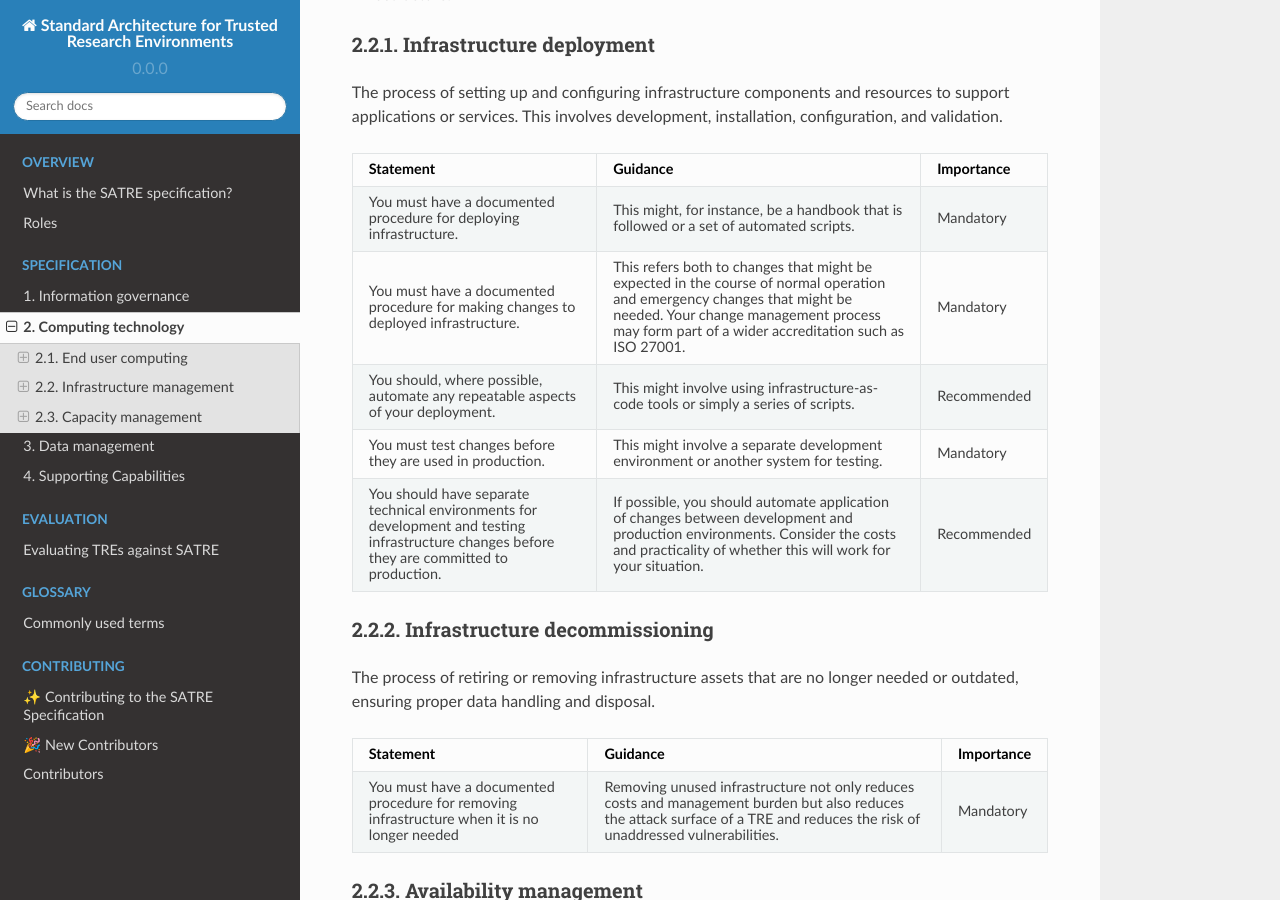
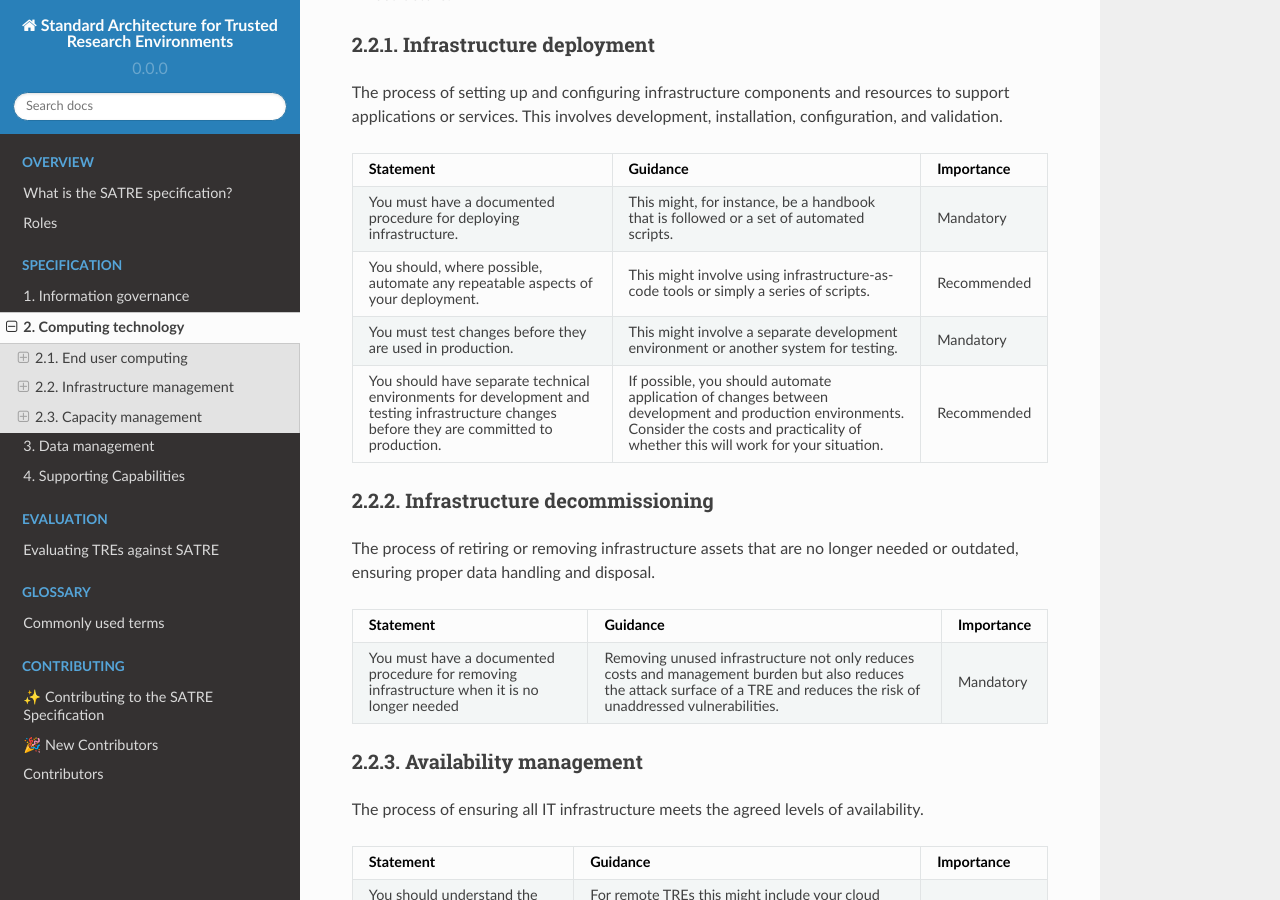
Before and after one commit to sa-tre/satre-specification, a Sphinx documentation site: the page built from docs/source/pillars/computing_technology.md, in a window 1280 px wide and 900 px high, scrolled down 3317 px. Built offline with Sphinx 7.4.7 and the Read the Docs theme 2.0.0, drawn with Linux system fonts in a browser that asks for light colours.

Commit message:
:coffin: 'You must have a documented procedure for making changes to deployed infrastructure.'

```diff
--- a/docs/source/pillars/computing_technology.md
+++ b/docs/source/pillars/computing_technology.md
@@ -160,10 +160,6 @@ This involves development, installation, configuration, and validation.
   - Importance
 * - You must have a documented procedure for deploying infrastructure.
   - This might, for instance, be a handbook that is followed or a set of automated scripts.
-  - Mandatory
-* - You must have a documented procedure for making changes to deployed infrastructure.
-  - This refers both to changes that might be expected in the course of normal operation and emergency changes that might be needed.
-    Your change management process may form part of a wider accreditation such as ISO 27001.
   - Mandatory
 * - You should, where possible, automate any repeatable aspects of your deployment.
   - This might involve using infrastructure-as-code tools or simply a series of scripts.
```
